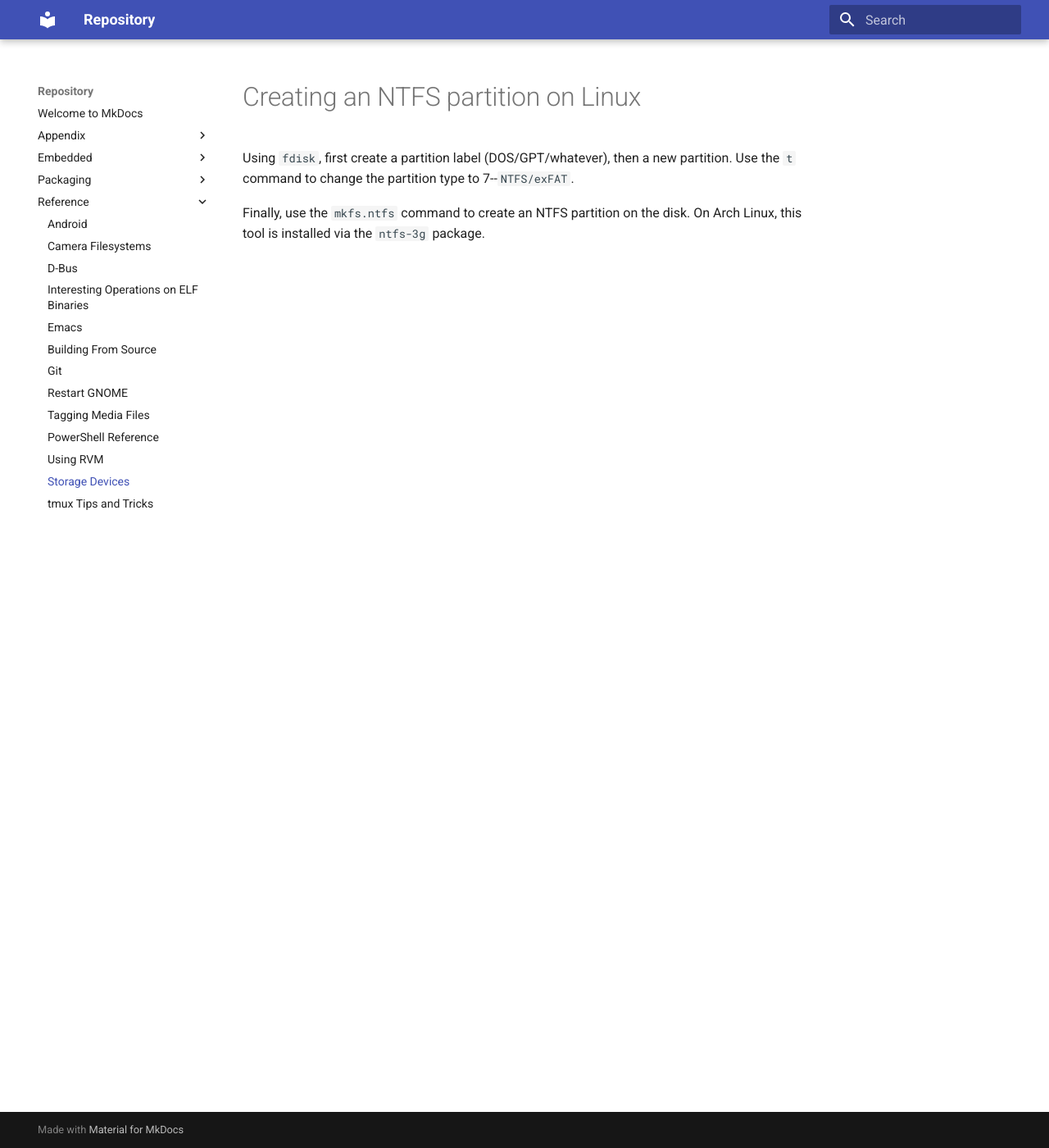
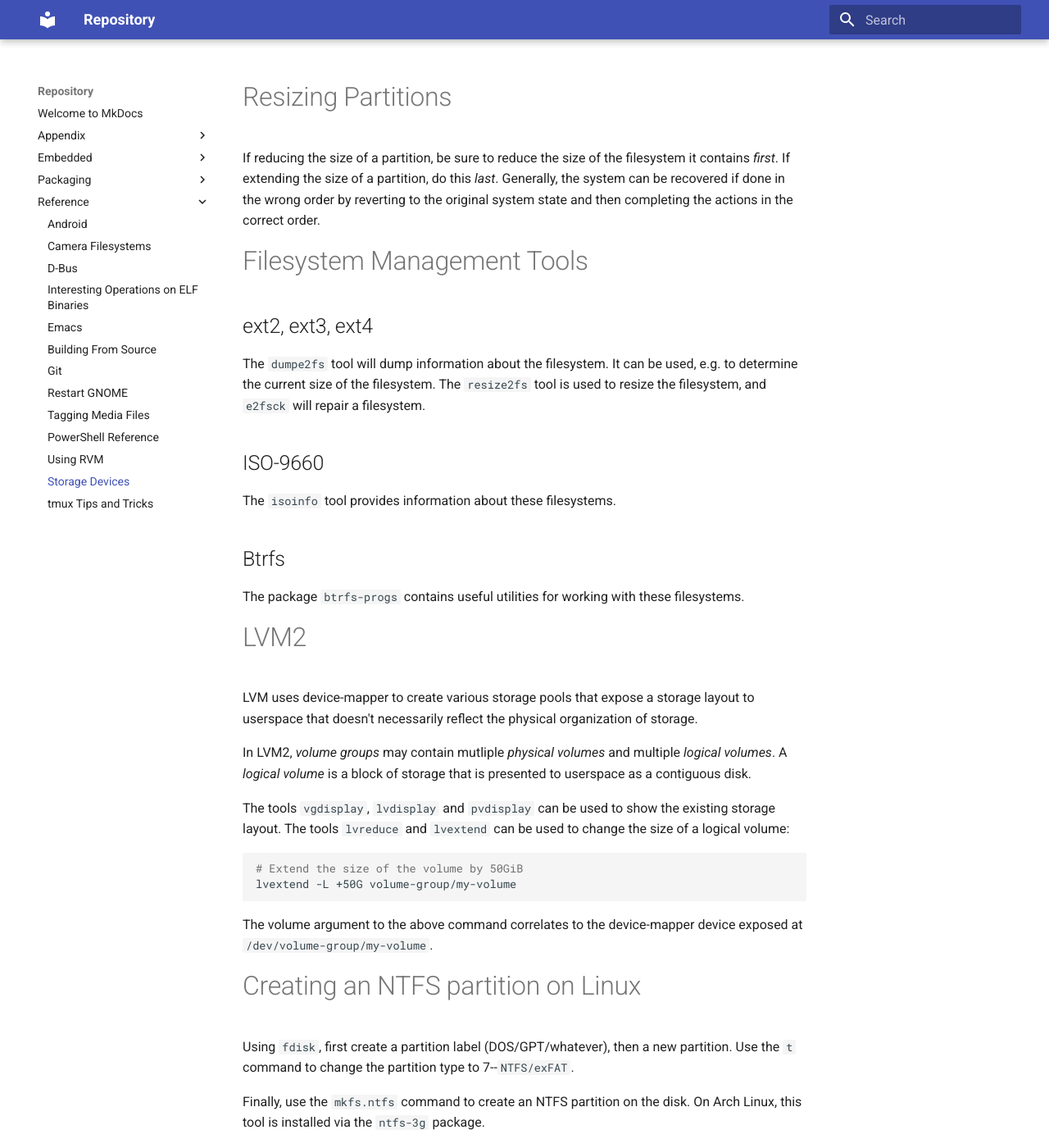
Before and after one commit to AmateurECE/twardyece-repository, an MkDocs documentation site: the page built from docs/Reference/Storage.md, in a window 1280 px wide and 1400 px high. Shown: the whole window at 82% size. Built offline with MkDocs 1.6.1 and Material for MkDocs 9.7.7, drawn with Linux system fonts in a browser that asks for light colours.

Commit message:
Add some more info about storage, based on pain I experienced last night

````diff
--- a/docs/Reference/Storage.md
+++ b/docs/Reference/Storage.md
@@ -1,6 +1,53 @@
 ---
 title: Storage Devices
 ---
+
+# Resizing Partitions
+
+If reducing the size of a partition, be sure to reduce the size of the
+filesystem it contains *first*. If extending the size of a partition, do this
+*last*. Generally, the system can be recovered if done in the wrong order by
+reverting to the original system state and then completing the actions in the
+correct order.
+
+# Filesystem Management Tools
+
+## ext2, ext3, ext4
+
+The `dumpe2fs` tool will dump information about the filesystem. It can be used,
+e.g. to determine the current size of the filesystem. The `resize2fs` tool is
+used to resize the filesystem, and `e2fsck` will repair a filesystem.
+
+## ISO-9660
+
+The `isoinfo` tool provides information about these filesystems.
+
+## Btrfs
+
+The package `btrfs-progs` contains useful utilities for working with these
+filesystems.
+
+# LVM2
+
+LVM uses device-mapper to create various storage pools that expose a storage
+layout to userspace that doesn't necessarily reflect the physical organization
+of storage.
+
+In LVM2, _volume groups_ may contain mutliple _physical volumes_ and multiple
+_logical volumes_. A _logical volume_ is a block of storage that is presented
+to userspace as a contiguous disk.
+
+The tools `vgdisplay`, `lvdisplay` and `pvdisplay` can be used to show the
+existing storage layout. The tools `lvreduce` and `lvextend` can be used to
+change the size of a logical volume:
+
+```bash
+# Extend the size of the volume by 50GiB
+lvextend -L +50G volume-group/my-volume
+```
+
+The volume argument to the above command correlates to the device-mapper device
+exposed at `/dev/volume-group/my-volume`.
 
 # Creating an NTFS partition on Linux
 
````
